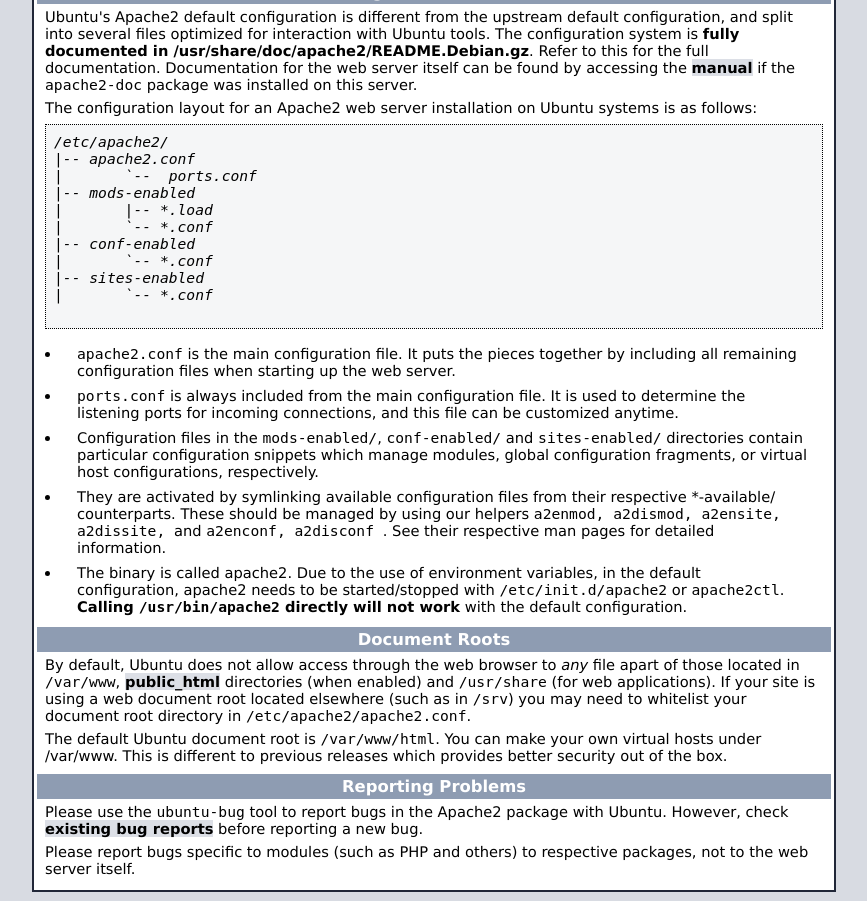
After one commit to guilhermeDTNA/SistemaSASI, a PHP site: page /index.html in a window 1280 px wide. The commit adds this page. Shown: the part 312-1213 px from the top of the page, without its empty margins (206-1073 px from the left). Run offline with PHP 8.4, Linux system fonts and the light colour scheme; a stand-in replaces the project's code that opens the database connection.

Commit message:
Alterando novamente o nome

```diff
--- a/home.php
+++ b/home.php
@@ -6,7 +6,7 @@ session_start();
 
 <head>
     <meta charset="UTF-8">
-    <title>Login - GereCurso</title>
+    <title>Login - TeamStudy</title>
     <link rel="stylesheet" type="text/css" href="estilo.css">
 
     <!-- Arquivos Bootstrap -->
--- /dev/null
+++ b/index.html
@@ -0,0 +1,374 @@
+
+<!DOCTYPE html PUBLIC "-//W3C//DTD XHTML 1.0 Transitional//EN" "http://www.w3.org/TR/xhtml1/DTD/xhtml1-transitional.dtd">
+<html xmlns="http://www.w3.org/1999/xhtml">
+  <!--
+    Modified from the Debian original for Ubuntu
+    Last updated: 2016-11-16
+    See: https://launchpad.net/bugs/1288690
+  -->
+  <head>
+    <meta http-equiv="Content-Type" content="text/html; charset=UTF-8" />
+    <title>Apache2 Ubuntu Default Page: It works</title>
+    <style type="text/css" media="screen">
+  * {
+    margin: 0px 0px 0px 0px;
+    padding: 0px 0px 0px 0px;
+  }
+
+  body, html {
+    padding: 3px 3px 3px 3px;
+
+    background-color: #D8DBE2;
+
+    font-family: Verdana, sans-serif;
+    font-size: 11pt;
+    text-align: center;
+  }
+
+  div.main_page {
+    position: relative;
+    display: table;
+
+    width: 800px;
+
+    margin-bottom: 3px;
+    margin-left: auto;
+    margin-right: auto;
+    padding: 0px 0px 0px 0px;
+
+    border-width: 2px;
+    border-color: #212738;
+    border-style: solid;
+
+    background-color: #FFFFFF;
+
+    text-align: center;
+  }
+
+  div.page_header {
+    height: 99px;
+    width: 100%;
+
+    background-color: #F5F6F7;
+  }
+
+  div.page_header span {
+    margin: 15px 0px 0px 50px;
+
+    font-size: 180%;
+    font-weight: bold;
+  }
+
+  div.page_header img {
+    margin: 3px 0px 0px 40px;
+
+    border: 0px 0px 0px;
+  }
+
+  div.table_of_contents {
+    clear: left;
+
+    min-width: 200px;
+
+    margin: 3px 3px 3px 3px;
+
+    background-color: #FFFFFF;
+
+    text-align: left;
+  }
+
+  div.table_of_contents_item {
+    clear: left;
+
+    width: 100%;
+
+    margin: 4px 0px 0px 0px;
+
+    background-color: #FFFFFF;
+
+    color: #000000;
+    text-align: left;
+  }
+
+  div.table_of_contents_item a {
+    margin: 6px 0px 0px 6px;
+  }
+
+  div.content_section {
+    margin: 3px 3px 3px 3px;
+
+    background-color: #FFFFFF;
+
+    text-align: left;
+  }
+
+  div.content_section_text {
+    padding: 4px 8px 4px 8px;
+
+    color: #000000;
+    font-size: 100%;
+  }
+
+  div.content_section_text pre {
+    margin: 8px 0px 8px 0px;
+    padding: 8px 8px 8px 8px;
+
+    border-width: 1px;
+    border-style: dotted;
+    border-color: #000000;
+
+    background-color: #F5F6F7;
+
+    font-style: italic;
+  }
+
+  div.content_section_text p {
+    margin-bottom: 6px;
+  }
+
+  div.content_section_text ul, div.content_section_text li {
+    padding: 4px 8px 4px 16px;
+  }
+
+  div.section_header {
+    padding: 3px 6px 3px 6px;
+
+    background-color: #8E9CB2;
+
+    color: #FFFFFF;
+    font-weight: bold;
+    font-size: 112%;
+    text-align: center;
+  }
+
+  div.section_header_red {
+    background-color: #CD214F;
+  }
+
+  div.section_header_grey {
+    background-color: #9F9386;
+  }
+
+  .floating_element {
+    position: relative;
+    float: left;
+  }
+
+  div.table_of_contents_item a,
+  div.content_section_text a {
+    text-decoration: none;
+    font-weight: bold;
+  }
+
+  div.table_of_contents_item a:link,
+  div.table_of_contents_item a:visited,
+  div.table_of_contents_item a:active {
+    color: #000000;
+  }
+
+  div.table_of_contents_item a:hover {
+    background-color: #000000;
+
+    color: #FFFFFF;
+  }
+
+  div.content_section_text a:link,
+  div.content_section_text a:visited,
+   div.content_section_text a:active {
+    background-color: #DCDFE6;
+
+    color: #000000;
+  }
+
+  div.content_section_text a:hover {
+    background-color: #000000;
+
+    color: #DCDFE6;
+  }
+
+  div.validator {
+  }
+    </style>
+  </head>
+  <body>
+    <div class="main_page">
+      <div class="page_header floating_element">
+        <img src="/icons/ubuntu-logo.png" alt="Ubuntu Logo" class="floating_element"/>
+        <span class="floating_element">
+          Apache2 Ubuntu Default Page
+        </span>
+      </div>
+<!--      <div class="table_of_contents floating_element">
+        <div class="section_header section_header_grey">
+          TABLE OF CONTENTS
+        </div>
+        <div class="table_of_contents_item floating_element">
+          <a href="#about">About</a>
+        </div>
+        <div class="table_of_contents_item floating_element">
+          <a href="#changes">Changes</a>
+        </div>
+        <div class="table_of_contents_item floating_element">
+          <a href="#scope">Scope</a>
+        </div>
+        <div class="table_of_contents_item floating_element">
+          <a href="#files">Config files</a>
+        </div>
+      </div>
+-->
+      <div class="content_section floating_element">
+
+
+        <div class="section_header section_header_red">
+          <div id="about"></div>
+          It works!
+        </div>
+        <div class="content_section_text">
+          <p>
+                This is the default welcome page used to test the correct
+                operation of the Apache2 server after installation on Ubuntu systems.
+                It is based on the equivalent page on Debian, from which the Ubuntu Apache
+                packaging is derived.
+                If you can read this page, it means that the Apache HTTP server installed at
+                this site is working properly. You should <b>replace this file</b> (located at
+                <tt>/var/www/html/index.html</tt>) before continuing to operate your HTTP server.
+          </p>
+
+
+          <p>
+                If you are a normal user of this web site and don't know what this page is
+                about, this probably means that the site is currently unavailable due to
+                maintenance.
+                If the problem persists, please contact the site's administrator.
+          </p>
+
+        </div>
+        <div class="section_header">
+          <div id="changes"></div>
+                Configuration Overview
+        </div>
+        <div class="content_section_text">
+          <p>
+                Ubuntu's Apache2 default configuration is different from the
+                upstream default configuration, and split into several files optimized for
+                interaction with Ubuntu tools. The configuration system is
+                <b>fully documented in
+                /usr/share/doc/apache2/README.Debian.gz</b>. Refer to this for the full
+                documentation. Documentation for the web server itself can be
+                found by accessing the <a href="/manual">manual</a> if the <tt>apache2-doc</tt>
+                package was installed on this server.
+
+          </p>
+          <p>
+                The configuration layout for an Apache2 web server installation on Ubuntu systems is as follows:
+          </p>
+          <pre>
+/etc/apache2/
+|-- apache2.conf
+|       `--  ports.conf
+|-- mods-enabled
+|       |-- *.load
+|       `-- *.conf
+|-- conf-enabled
+|       `-- *.conf
+|-- sites-enabled
+|       `-- *.conf
+          </pre>
+          <ul>
+                        <li>
+                           <tt>apache2.conf</tt> is the main configuration
+                           file. It puts the pieces together by including all remaining configuration
+                           files when starting up the web server.
+                        </li>
+
+                        <li>
+                           <tt>ports.conf</tt> is always included from the
+                           main configuration file. It is used to determine the listening ports for
+                           incoming connections, and this file can be customized anytime.
+                        </li>
+
+                        <li>
+                           Configuration files in the <tt>mods-enabled/</tt>,
+                           <tt>conf-enabled/</tt> and <tt>sites-enabled/</tt> directories contain
+                           particular configuration snippets which manage modules, global configuration
+                           fragments, or virtual host configurations, respectively.
+                        </li>
+
+                        <li>
+                           They are activated by symlinking available
+                           configuration files from their respective
+                           *-available/ counterparts. These should be managed
+                           by using our helpers
+                           <tt>
+                                a2enmod,
+                                a2dismod,
+                           </tt>
+                           <tt>
+                                a2ensite,
+                                a2dissite,
+                            </tt>
+                                and
+                           <tt>
+                                a2enconf,
+                                a2disconf
+                           </tt>. See their respective man pages for detailed information.
+                        </li>
+
+                        <li>
+                           The binary is called apache2. Due to the use of
+                           environment variables, in the default configuration, apache2 needs to be
+                           started/stopped with <tt>/etc/init.d/apache2</tt> or <tt>apache2ctl</tt>.
+                           <b>Calling <tt>/usr/bin/apache2</tt> directly will not work</b> with the
+                           default configuration.
+                        </li>
+          </ul>
+        </div>
+
+        <div class="section_header">
+            <div id="docroot"></div>
+                Document Roots
+        </div>
+
+        <div class="content_section_text">
+            <p>
+                By default, Ubuntu does not allow access through the web browser to
+                <em>any</em> file apart of those located in <tt>/var/www</tt>,
+                <a href="http://httpd.apache.org/docs/2.4/mod/mod_userdir.html" rel="nofollow">public_html</a>
+                directories (when enabled) and <tt>/usr/share</tt> (for web
+                applications). If your site is using a web document root
+                located elsewhere (such as in <tt>/srv</tt>) you may need to whitelist your
+                document root directory in <tt>/etc/apache2/apache2.conf</tt>.
+            </p>
+            <p>
+                The default Ubuntu document root is <tt>/var/www/html</tt>. You
+                can make your own virtual hosts under /var/www. This is different
+                to previous releases which provides better security out of the box.
+            </p>
+        </div>
+
+        <div class="section_header">
+          <div id="bugs"></div>
+                Reporting Problems
+        </div>
+        <div class="content_section_text">
+          <p>
+                Please use the <tt>ubuntu-bug</tt> tool to report bugs in the
+                Apache2 package with Ubuntu. However, check <a
+                href="https://bugs.launchpad.net/ubuntu/+source/apache2"
+                rel="nofollow">existing bug reports</a> before reporting a new bug.
+          </p>
+          <p>
+                Please report bugs specific to modules (such as PHP and others)
+                to respective packages, not to the web server itself.
+          </p>
+        </div>
+
+
+
+
+      </div>
+    </div>
+    <div class="validator">
+    </div>
+  </body>
+</html>
--- a/index.php
+++ b/index.php
@@ -45,7 +45,7 @@
         </script>
     </style>
     <link rel="stylesheet" type="text/css" href="estilo.css">
-    <title>Página Inicial - GereCurso</title>
+    <title>Página Inicial - TeamStudy</title>
 </head>
 <body>
     <?php
@@ -58,7 +58,7 @@
 
     <div class="geral">
         <div class="content">
-            <h3><font color="blue">Bem-Vindo ao GereCurso!</font></h3>
+            <h3><font color="blue">Bem-Vindo ao TeamStudy!</font></h3>
         </div>
     </div>
 
```
